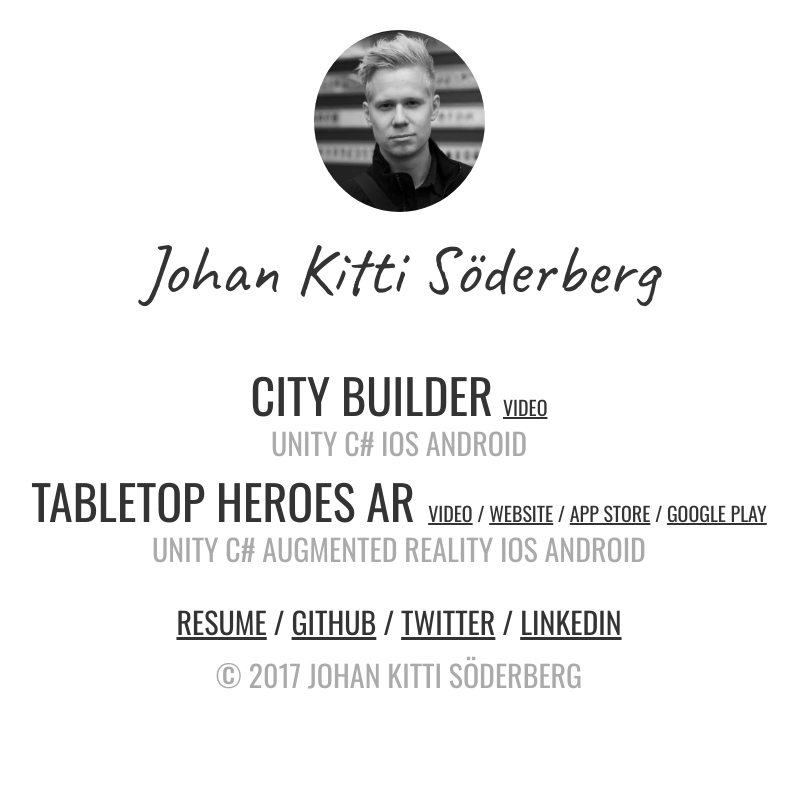
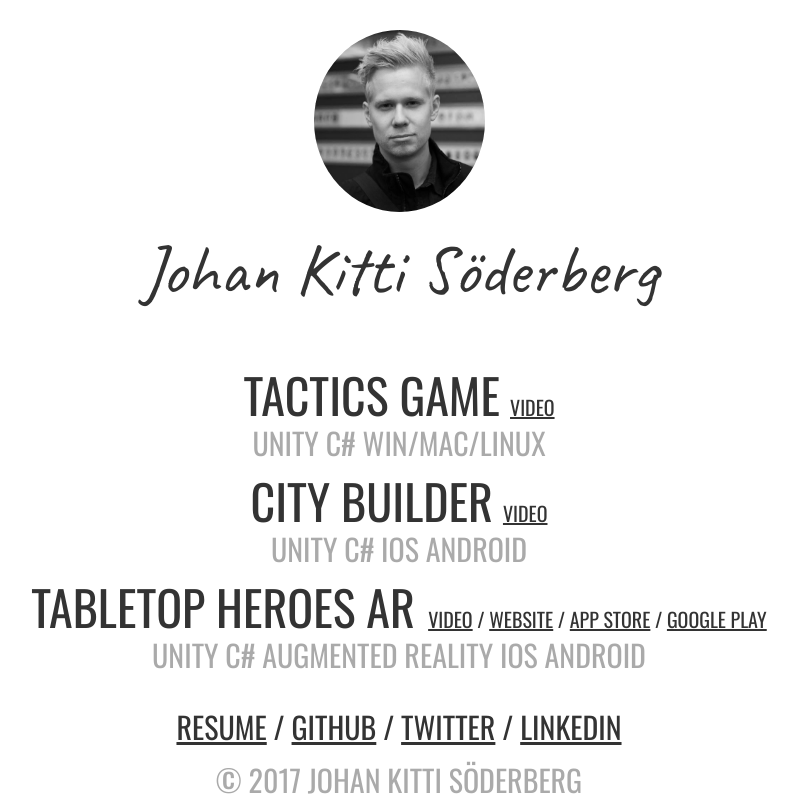
Before and after one commit to johankitti/johankitti.se, a plain HTML site: page index.html in a window 1280 px wide. Shown: the whole page, without its empty margins (241-1039 px from the left). Drawn offline with nearby package versions, Linux system fonts and the light colour scheme.

Commit message:
added my latest project, updated resume

```diff
--- a/index.html
+++ b/index.html
@@ -17,6 +17,10 @@
 
       <div class="main">
         <div class="projects center-block">
+          <div class="project">
+            <h2>Tactics Game</h2><a href="https://youtu.be/lDxQE3lS4EA">Video</a>
+            <p>Unity C# Win/Mac/Linux</p>
+          </div>
           <div class="project">
             <h2>City Builder</h2><a href="https://youtu.be/Jyuo2nTuHjA">Video</a>
             <p>Unity C# iOS Android</p>
```
Also changed, not shown: 1 other file.
